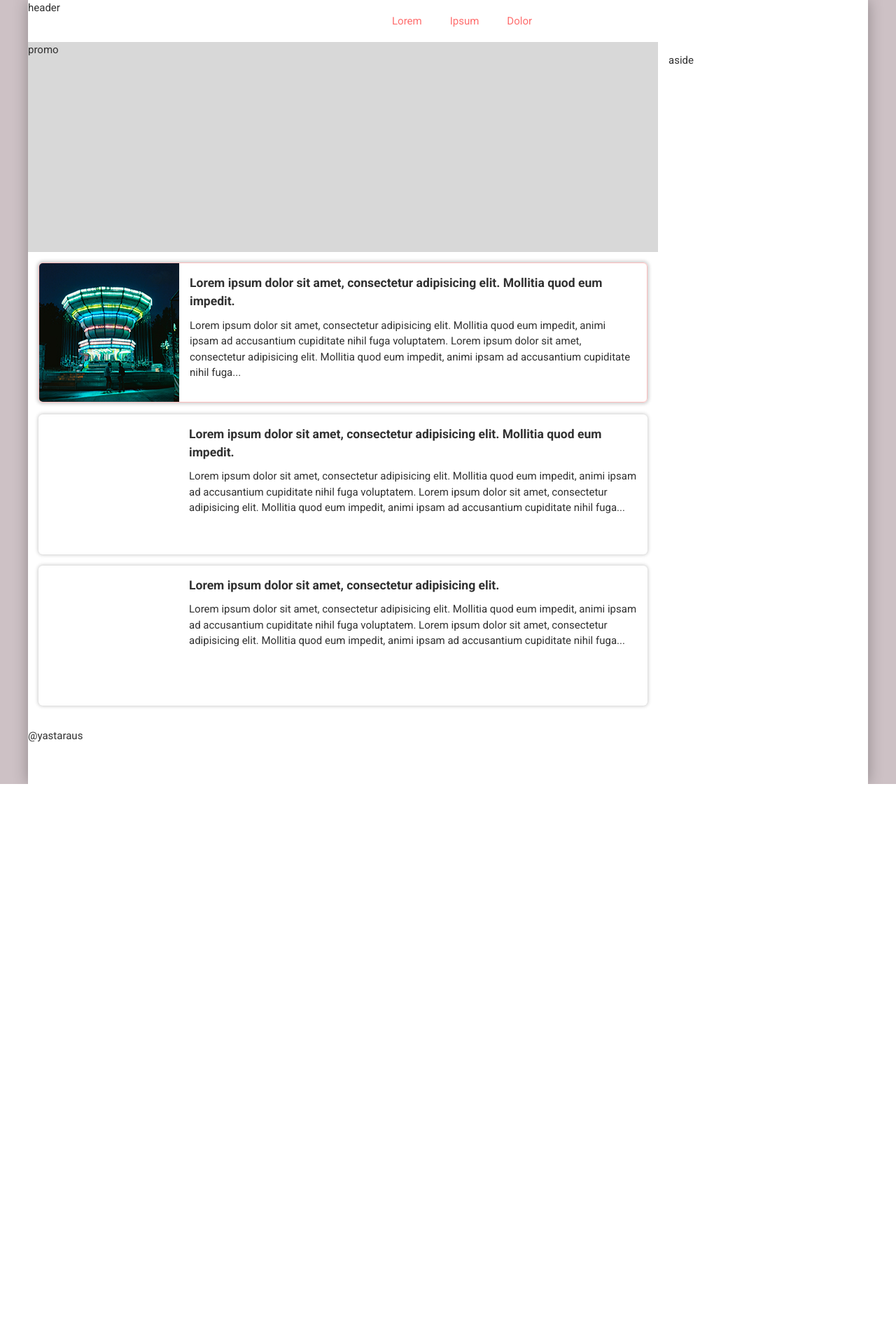
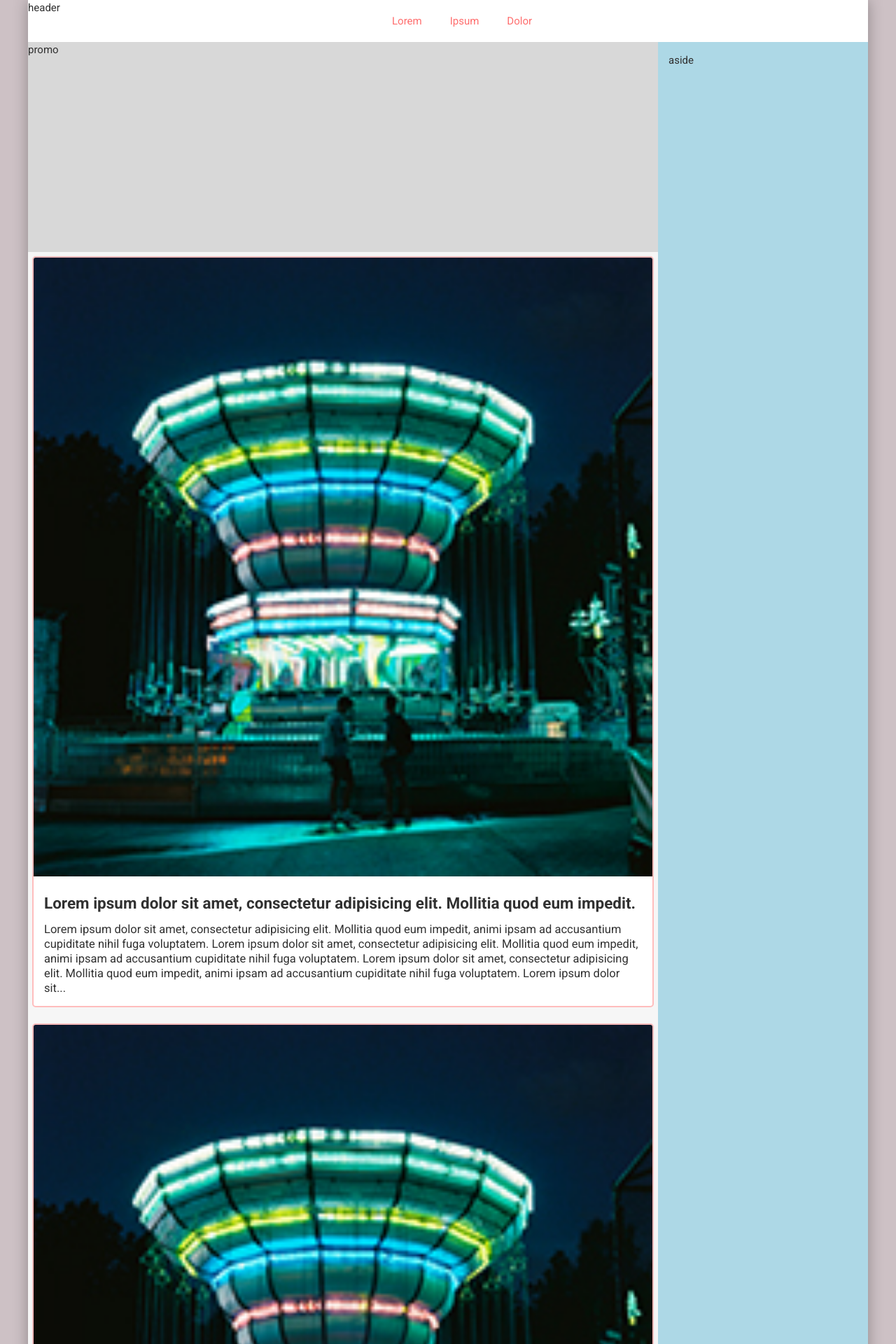
Before and after one commit to yastaraus/yastaraus.github.io, a PHP site: page /branch-1/index.html in a window 1280 px wide. Shown: the top 1920 px of the page at 70% size. Before the commit the page ends 1120 px from the top, so only its background shows below. Run offline with PHP 8.4, Linux system fonts and the light colour scheme.

Commit message:
restyling main block

```diff
--- a/branch-1/assets/css/master.css
+++ b/branch-1/assets/css/master.css
@@ -20,9 +20,9 @@ a {
   color: var(--clr--yast-main);
 }
 
-.otl {
+/* .otl {
   outline: 1px dotted black;
-}
+} */
 
 /* === Grid обертка === */
 .glb-wrapper {
@@ -66,44 +66,50 @@ a {
 .main-content {
   grid-area: c;
 
-  padding: 1em;
+  padding: 0.4em;
 
   display: flex;
   flex-flow: column;
+  background-color: #f6f6f6;
 }
 
 
 /* === Стили постов === */
 .blog-article {
   box-sizing: border-box;
+  /* padding: 0.2em; */
   overflow: hidden;
-  border-radius: 6px;
-
-  height: 200px; /* ??? */
+  border-radius: 5px;
 
   display: flex;
-  flex-direction: row;
+  flex-direction: column;
 
-  box-shadow: 0px 0px 5px 1px rgba(0, 0, 0, 0.2);
-  margin-bottom: 1.1em;
+  /* box-shadow: 0px 0px 5px 1px rgba(0, 0, 0, 0.2); */
+  margin-bottom: 1.5em;
+  background-color: #fff;
+  border: 2px solid var(--clr--yast-0);
 }
 
 .blog-article:nth-child(1) {
-  border: 1px solid var(--clr--yast-0);
-  box-shadow: 0px 0px 5px 2px rgba(0, 0, 0, 0.2);
+  /* border: 1px solid var(--clr--yast-0); */
+  /* box-shadow: 0px 0px 5px 2px rgba(0, 0, 0, 0.2); */
 }
 
 .post-pic {
   margin: 0px;
-  height: auto; /* ??? */
-  width: 200px; /* ??? */
-  flex-shrink: 0;
-  overflow: hidden;
+  padding: 0px;
+  width: 100%;
+  height: auto;
+  /* height: 200px; */
+  /* height: auto; */
+  /* width: 200px;  */
+  /* flex-shrink: 0; */
+  /* overflow: hidden; */
 }
 
 .post-pic img {
   height: auto;
-  width: 200px;
+  width: 100%;
 }
 
 .post-text {
@@ -113,16 +119,18 @@ a {
 }
 
 .post-text h3 {
+  font-size: 1.5em;
   margin: 0px 0px 10px 0px;
-  max-height: 63px;
+  /* max-height: 63px; */
 }
 
 .post-description {
-  /* line-height: 1.3em; */
-  max-height: 70px;
+  line-height: 1.4em;
+  max-height: 90px;
 }
 
 .post-description p {
+  font-size: 1.1em;
   margin: 0px;
 }
 
@@ -130,7 +138,7 @@ a {
   grid-area: a;
 
   padding: 1em;
-  /* background-color: purple; */
+  background-color: lightblue;
 }
 
 .main-footer {
@@ -159,7 +167,7 @@ a {
 }
 .main-nav__container > ul a:hover {
   /* font-weight: bold; */
-  color: var(--clr-yast-0);
+  color: var(--clr--yast-0);
 }
 
 .main-nav > a .burger-menu {
@@ -280,7 +288,7 @@ DOM-элементы являются потомками тега <html>.
   --clr--yast-main: #ff6e6e; /* Крансо-розовый, основной цвет */
   --clr--yast-second: #6DBDBD; /* Второй цвет, синий */
   --clr--yast-special: #FFC493; /* Персиковый */
-  --clr--yast-0: #FFBDBD; /*  */
+  --clr--yast-0: #FFBDBD; /* Светло красно-розовый */
   --clr--yast-1: #80DE80; /* Зеленый, светлый */
   --clr--yast-2: #1B9A1B; /* Зеленый, темный */
   /*
--- a/branch-1/index.html
+++ b/branch-1/index.html
@@ -6,6 +6,7 @@
     <meta http-equiv="X-UA-Compatible" content="ie=edge">
     <link rel="stylesheet" href="./assets/css/master.css">
     <link rel="stylesheet" href="./assets/css/normalize.css">
+    <link rel="icon" type="image/png" href="ico-32x32.png" sizes="32x32">
     <script type="text/javascript" src="./assets/js/jquery-3.3.1.js"></script> <!-- Подключаем jQuery-3.3.1 -->
     <link href="https://fonts.googleapis.com/css?family=Roboto:300,400,400i,500,700&amp;subset=cyrillic" rel="stylesheet">
     <title>yastaraus</title>
@@ -44,34 +45,23 @@
       </section>
       <!-- Основной контент -->
       <main class="grid-item main-content">
-        <article class="blog-article classic-post">
-          <figure class="post-pic">
+        <article class="blog-article classic-post otl">
+          <figure class="post-pic otl">
             <img src="./assets/img/post-pic-1.jpg" alt="">
           </figure>
-          <div class="post-text">
+          <div class="post-text otl">
             <header><h3 class="">Lorem ipsum dolor sit amet, consectetur adipisicing elit. Mollitia quod eum impedit.</h3></header> <!-- Максимум 12 слов -->
             <div class="post-description">
               <p>Lorem ipsum dolor sit amet, consectetur adipisicing elit. Mollitia quod eum impedit, animi ipsam ad accusantium cupiditate nihil fuga voluptatem. Lorem ipsum dolor sit amet, consectetur adipisicing elit. Mollitia quod eum impedit, animi ipsam ad accusantium cupiditate nihil fuga voluptatem. Lorem ipsum dolor sit amet, consectetur adipisicing elit. Mollitia quod eum impedit, animi ipsam ad accusantium cupiditate nihil fuga voluptatem. Lorem ipsum dolor sit amet, consectetur adipisicing elit. Mollitia quod eum impedit, animi ipsam ad accusantium cupiditate nihil fuga voluptatem. Lorem ipsum dolor sit amet, consectetur adipisicing elit. Mollitia quod eum impedit, animi ipsam ad accusantium cupiditate nihil fuga voluptatem. Lorem ipsum dolor sit amet, consectetur adipisicing elit. Mollitia quod eum impedit, animi ipsam ad accusantium cupiditate nihil fuga voluptatem.</div>
               </p>
             </div>
         </article>
-        <article class="blog-article classic-post">
-          <figure class="post-pic">
-            <img src="" alt="">
+        <article class="blog-article classic-post otl">
+          <figure class="post-pic otl">
+            <img src="./assets/img/post-pic-1.jpg" alt="">
           </figure>
-          <div class="post-text">
-            <header><h3 class="">Lorem ipsum dolor sit amet, consectetur adipisicing elit. Mollitia quod eum impedit.</h3></header>
-            <div class="post-description">
-              <p>Lorem ipsum dolor sit amet, consectetur adipisicing elit. Mollitia quod eum impedit, animi ipsam ad accusantium cupiditate nihil fuga voluptatem. Lorem ipsum dolor sit amet, consectetur adipisicing elit. Mollitia quod eum impedit, animi ipsam ad accusantium cupiditate nihil fuga voluptatem. Lorem ipsum dolor sit amet, consectetur adipisicing elit. Mollitia quod eum impedit, animi ipsam ad accusantium cupiditate nihil fuga voluptatem. Lorem ipsum dolor sit amet, consectetur adipisicing elit. Mollitia quod eum impedit, animi ipsam ad accusantium cupiditate nihil fuga voluptatem. Lorem ipsum dolor sit amet, consectetur adipisicing elit. Mollitia quod eum impedit, animi ipsam ad accusantium cupiditate nihil fuga voluptatem. Lorem ipsum dolor sit amet, consectetur adipisicing elit. Mollitia quod eum impedit, animi ipsam ad accusantium cupiditate nihil fuga voluptatem.</div>
-              </p>
-            </div>
-        </article>
-        <article class="blog-article classic-post">
-          <figure class="post-pic">
-            <img src="" alt="">
-          </figure>
-          <div class="post-text">
-            <header><h3 class="">Lorem ipsum dolor sit amet, consectetur adipisicing elit.</h3></header>
+          <div class="post-text otl">
+            <header><h3 class="">Lorem ipsum dolor sit amet, consectetur adipisicing elit. Mollitia quod eum impedit.</h3></header> <!-- Максимум 12 слов -->
             <div class="post-description">
               <p>Lorem ipsum dolor sit amet, consectetur adipisicing elit. Mollitia quod eum impedit, animi ipsam ad accusantium cupiditate nihil fuga voluptatem. Lorem ipsum dolor sit amet, consectetur adipisicing elit. Mollitia quod eum impedit, animi ipsam ad accusantium cupiditate nihil fuga voluptatem. Lorem ipsum dolor sit amet, consectetur adipisicing elit. Mollitia quod eum impedit, animi ipsam ad accusantium cupiditate nihil fuga voluptatem. Lorem ipsum dolor sit amet, consectetur adipisicing elit. Mollitia quod eum impedit, animi ipsam ad accusantium cupiditate nihil fuga voluptatem. Lorem ipsum dolor sit amet, consectetur adipisicing elit. Mollitia quod eum impedit, animi ipsam ad accusantium cupiditate nihil fuga voluptatem. Lorem ipsum dolor sit amet, consectetur adipisicing elit. Mollitia quod eum impedit, animi ipsam ad accusantium cupiditate nihil fuga voluptatem.</div>
               </p>
```
Also changed, not shown: branch-1/ico-32x32.png (renamed from branch-2/ico-32x32.png).
